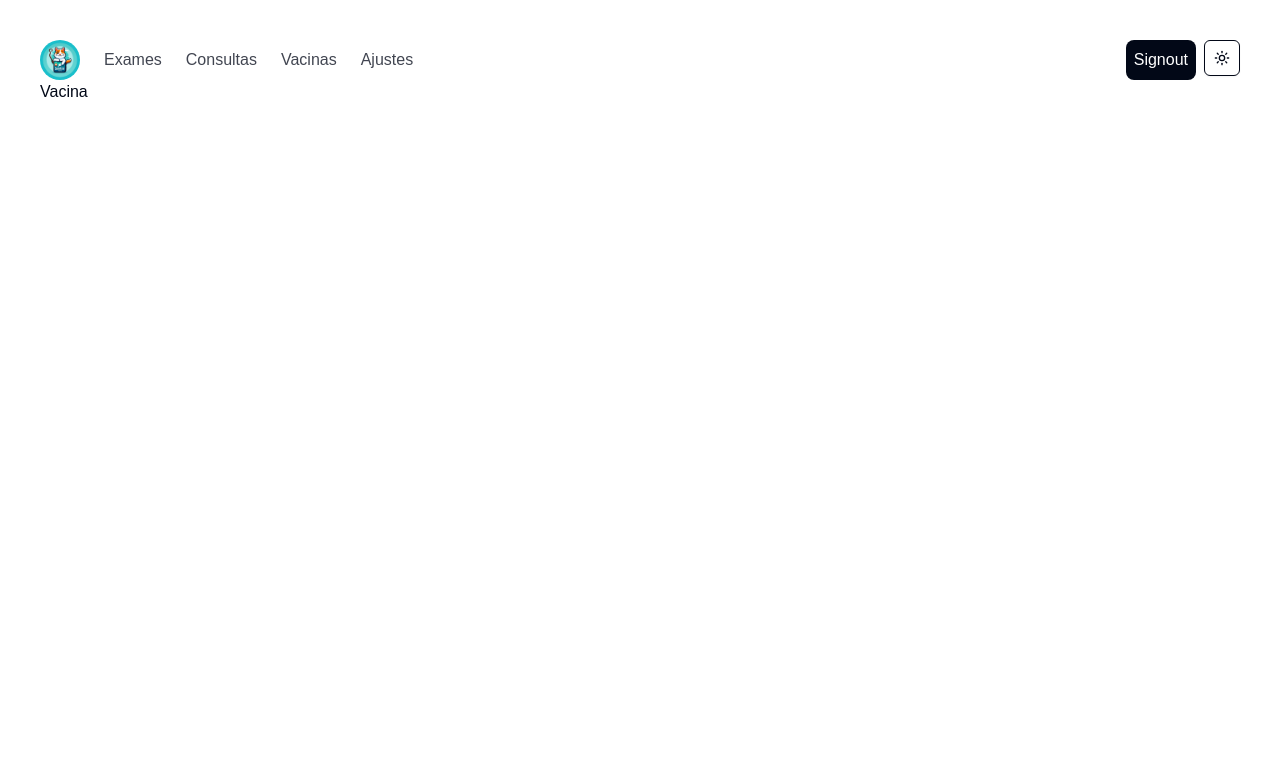
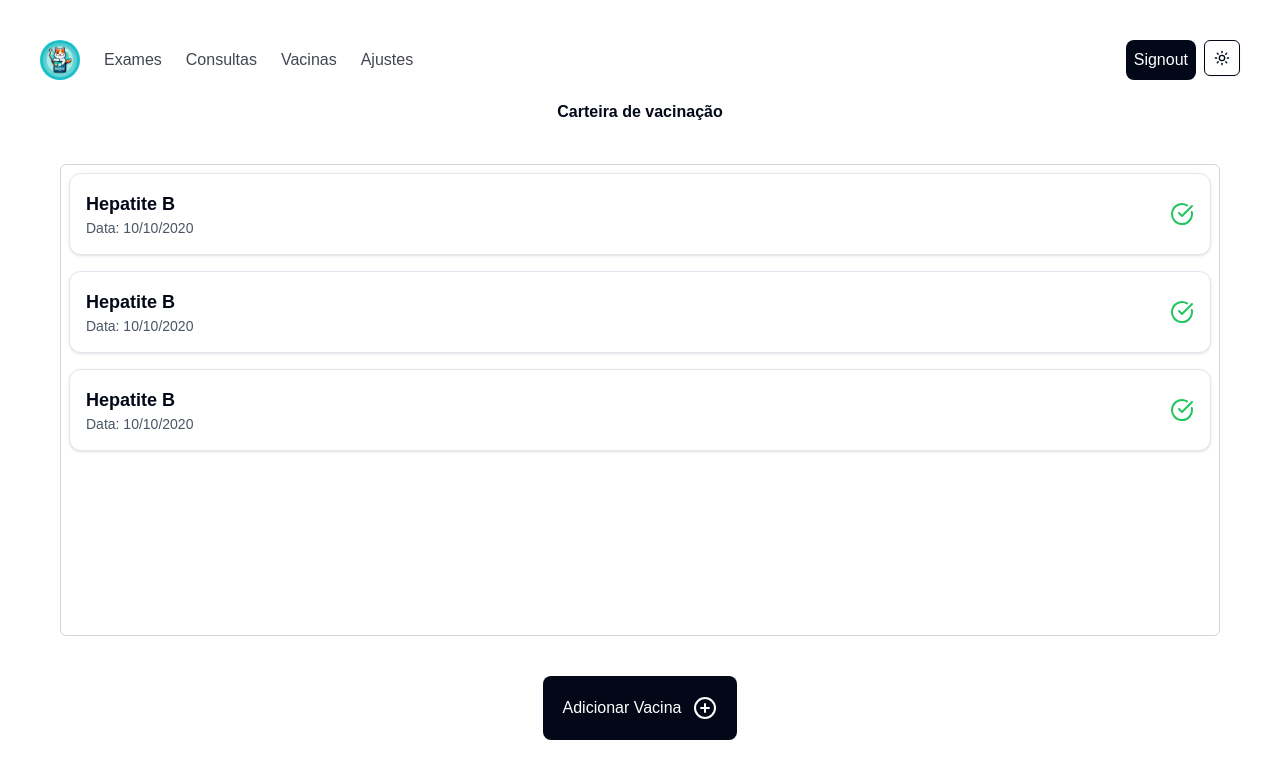
Before and after one commit to Dev-DanyVazquez69/santos-pets-2.0, a Next.js app: page /vacinas in a window 1280 px wide. Shown: the top 778 px of the page. Built offline with nearby package versions, Linux system fonts and the light colour scheme.

Commit message:
add vacine

```diff
--- a/src/app/(pages)/layout.tsx
+++ /dev/null
@@ -1,14 +0,0 @@
-import Header from "@/components/header"
-
-export default function PagesLayout({
-    children,
-}: {
-    children: React.ReactNode
-}) {
-    return (
-        <main>
-            <Header />
-            {children}
-        </main>
-    )
-}
--- a/src/app/(pages)/vacinas/page.tsx
+++ b/src/app/(pages)/vacinas/page.tsx
@@ -1,8 +1,66 @@
+import { Card, CardContent } from "@/components/ui/card";
+import { CheckCircle, PlusCircle, XCircle } from "lucide-react";
+
 const Vacina = () => {
+
+    const vaccines = [
+        {
+            id: 1,
+            nome: 'Hepatite B',
+            data: '10/10/2020',
+            local: 'UBS',
+            profissional: 'Dr. Fulano',
+            dose: '1ª',
+            validade: '10/10/2021',
+            status: "Aplicada",
+        },
+        {
+            id: 2,
+            nome: 'Hepatite B',
+            data: '10/10/2020',
+            local: 'UBS',
+            profissional: 'Dr. Fulano',
+            dose: '2ª',
+            validade: '10/10/2021',
+            status: "Aplicada",
+        },
+        {
+            id: 3,
+            nome: 'Hepatite B',
+            data: '10/10/2020',
+            local: 'UBS',
+            profissional: 'Dr. Fulano',
+            dose: '3ª',
+            validade: '10/10/2021',
+            status: "Aplicada",
+        },
+    ]
+
     return (
-        <main>
-            <h1>Vacina</h1>
-        </main>
+        <section className="flex flex-col flex-grow items-center p-5 gap-10">
+            <h1 className="font-bold">Carteira de vacinação</h1>
+            <div className="w-full flex-1 overflow-y-auto max-h-[70vh] p-2 border border-gray-300 rounded-md">
+                {vaccines.map((vaccine) => (
+                    <Card key={vaccine.id} className="mb-4">
+                        <CardContent className="p-4 flex justify-between items-center">
+                            <div>
+                                <p className="text-lg font-semibold">{vaccine.nome}</p>
+                                <p className="text-sm text-gray-600">Data: {vaccine.data}</p>
+                            </div>
+                            {vaccine.status === "Aplicada" ? (
+                                <CheckCircle className="w-6 h-6 text-green-500" />
+                            ) : (
+                                <XCircle className="w-6 h-6 text-red-500" />
+                            )}
+                        </CardContent>
+                    </Card>
+                ))}
+            </div>
+            <div className="flex p-5 rounded-lg gap-3 bg-foreground text-background">
+                <p>Adicionar Vacina</p>
+                <PlusCircle className="" />
+            </div>
+        </section>
     );
 }
 
--- a/src/app/layout.tsx
+++ b/src/app/layout.tsx
@@ -2,6 +2,7 @@ import type { Metadata } from "next";
 import { Geist, Geist_Mono } from "next/font/google";
 import "./globals.css";
 import { ThemeProvider } from "@/components/ui/theme-provider"
+import Header from "@/components/header";
 
 const geistSans = Geist({
   variable: "--font-geist-sans",
@@ -35,6 +36,7 @@ export default function RootLayout({
           enableSystem
           disableTransitionOnChange
         >
+          <Header />
           {children}
         </ThemeProvider>
       </body>
--- a/src/app/page.tsx
+++ b/src/app/page.tsx
@@ -1,6 +1,5 @@
 import CarouselPets from "@/components/carousel-pets";
-import Header from "@/components/header";
-import { Cat, ClipboardPlus, CrossIcon, Settings, Syringe } from "lucide-react";
+import { Cat, ClipboardPlus, CrossIcon, PlusCircle, Settings, Syringe } from "lucide-react";
 import Link from "next/link";
 
 export default function Home() {
@@ -8,9 +7,7 @@ export default function Home() {
   const hoverIcon = "transition-transform duration-200 hover:scale-125"
 
   return (
-    <>
-      <Header />
-      <section className="relative flex flex-col flex-grow items-center p-5">
+    <section className="relative flex flex-col flex-grow items-center p-5 gap-10">
       <CarouselPets />
       <div className="flex justify-center items-center gap-5 fixed left-1/2 bottom-5 transform -translate-x-1/2 lg:left-10 lg:top-1/2 lg:flex-col lg:transform -translate-y-1/2 p-4 bg-foreground rounded-full shadow-lg text-background">
         <Link href={"/vacinas"}>
@@ -29,7 +26,9 @@ export default function Home() {
           <Settings width={30} height={30} className={hoverIcon} />
         </Link>
       </div>
+      <div className="bg-foreground text-background p-5 rounded-lg ">
+        <PlusCircle />
+      </div>
     </section>
-    </>
   );
 }
```
Lines whose indentation alone changed are shown as unchanged.
